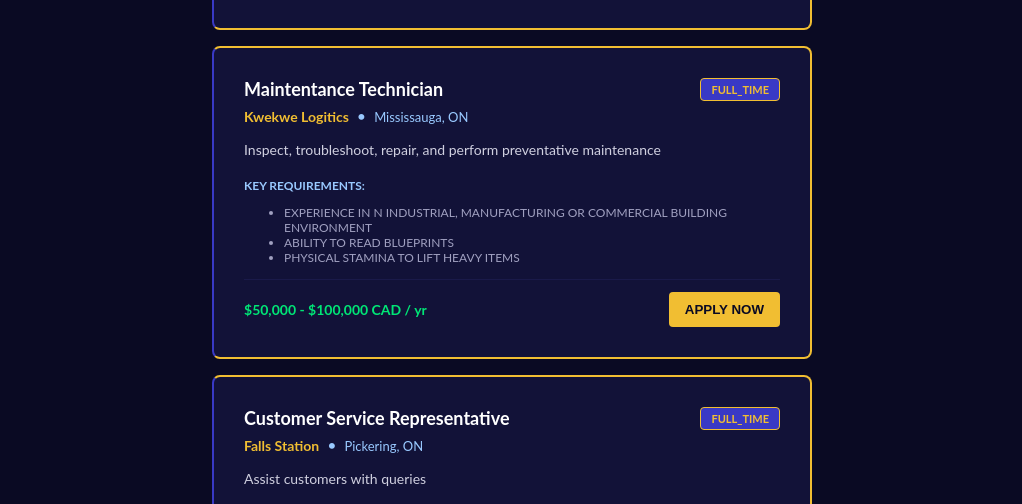
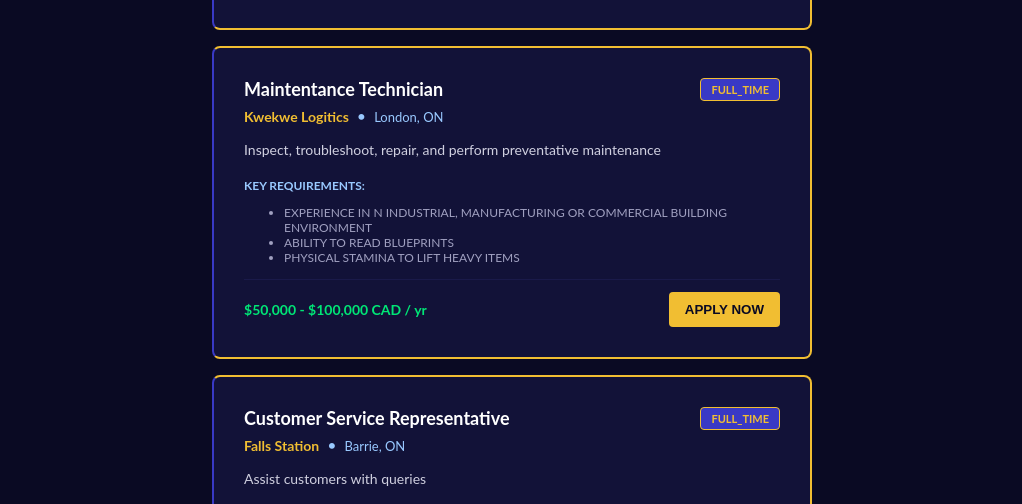
Before and after one commit to cjsibanda/EmploymentAgency, a React (Vite) app: page / in a window 1280 px wide. Shown: the part 1498-2002 px from the top of the page, without its empty margins (128-1150 px from the left). Built offline with nearby package versions, Linux system fonts and the light colour scheme; a web font is replaced by a local one.

Commit message:
Update job locations in mockJobs.ts

```diff
--- a/src/data/mockJobs.ts
+++ b/src/data/mockJobs.ts
@@ -65,7 +65,7 @@ export const mockJobs: JobPosting[] = [
     id: 'job-104',
     title: 'Maintentance Technician',
     companyName: 'Kwekwe Logitics',
-    location: 'Mississauga, ON',
+    location: 'London, ON',
     type: 'FULL_TIME',
     salaryMin: 50000,
     salaryMax: 100000,
@@ -83,7 +83,7 @@ export const mockJobs: JobPosting[] = [
     id: 'job-105',
     title: 'Customer Service Representative',
     companyName: 'Falls Station',
-    location: 'Pickering, ON',
+    location: 'Barrie, ON',
     type: 'FULL_TIME',
     salaryMin: 40000,
     salaryMax: 90000,
```
